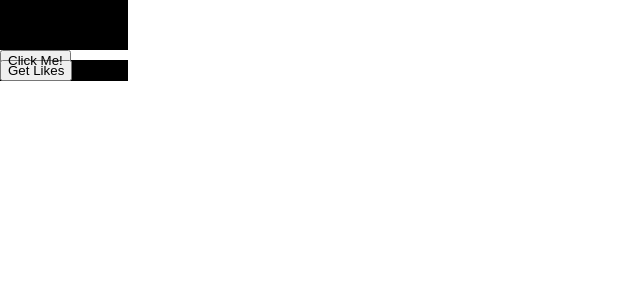
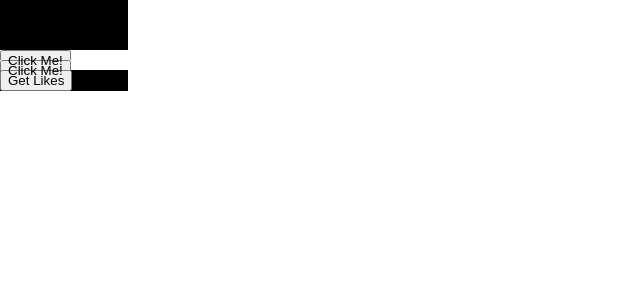
Before and after one commit to johnsn27/10percent, a React (Create React App) app in the folder favourites/: page / in a window 1280 px wide. Shown: the top 300 px of the page, without its empty margins (0-640 px from the left). Built offline with nearby package versions, Linux system fonts and the light colour scheme.

Commit message:
Multiple button functionality

```diff
--- a/favourites/src/likes.js
+++ b/favourites/src/likes.js
@@ -17,15 +17,14 @@ class Likes extends React.Component {
   }
 
   updateLikes(name) {
-    localStorage.setItem(name, name);
-    this.setState((prevState, props) => {
-      return {
-        isFav: !prevState.isFav,
-      };
-    });
-    console.log(this.state.isFav);
-    if (!this.state.isFav) {
-      localStorage.removeItem(name)
+    console.log('updateLikes')
+    if(localStorage.getItem(name)) {
+      console.log('if');
+      localStorage.removeItem(name);
+    }
+    else {
+      console.log('else');
+      localStorage.setItem(name, name);
     }
   }
 
@@ -44,6 +43,11 @@ class Likes extends React.Component {
             this.updateLikes("button1")
           }}>Click Me!</button>
         </div>
+        <div id="button2" className="divbutton">
+          <button onClick={() => {
+            this.updateLikes("button2")
+          }}>Click Me!</button>
+        </div>
         <button onClick={() => {
           this.getLikes('button1')
         }}>Get Likes</button>
```
